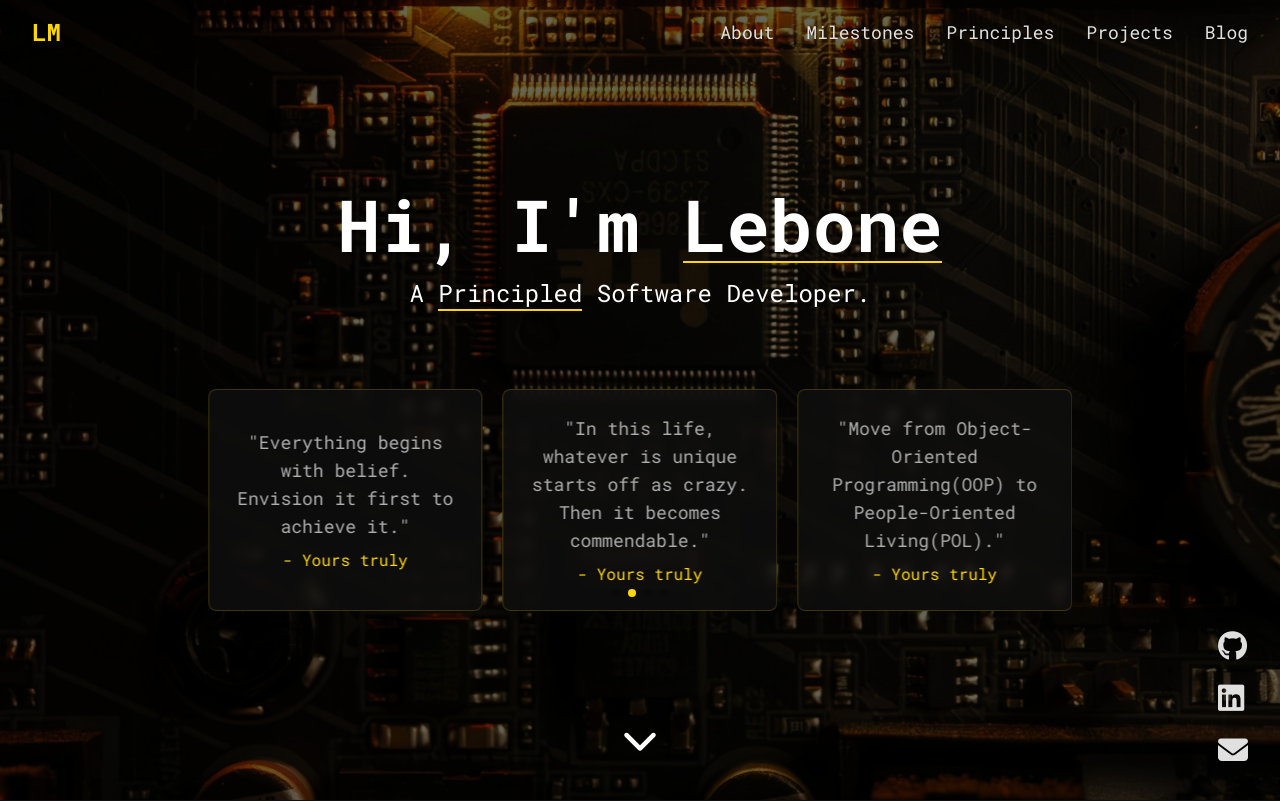
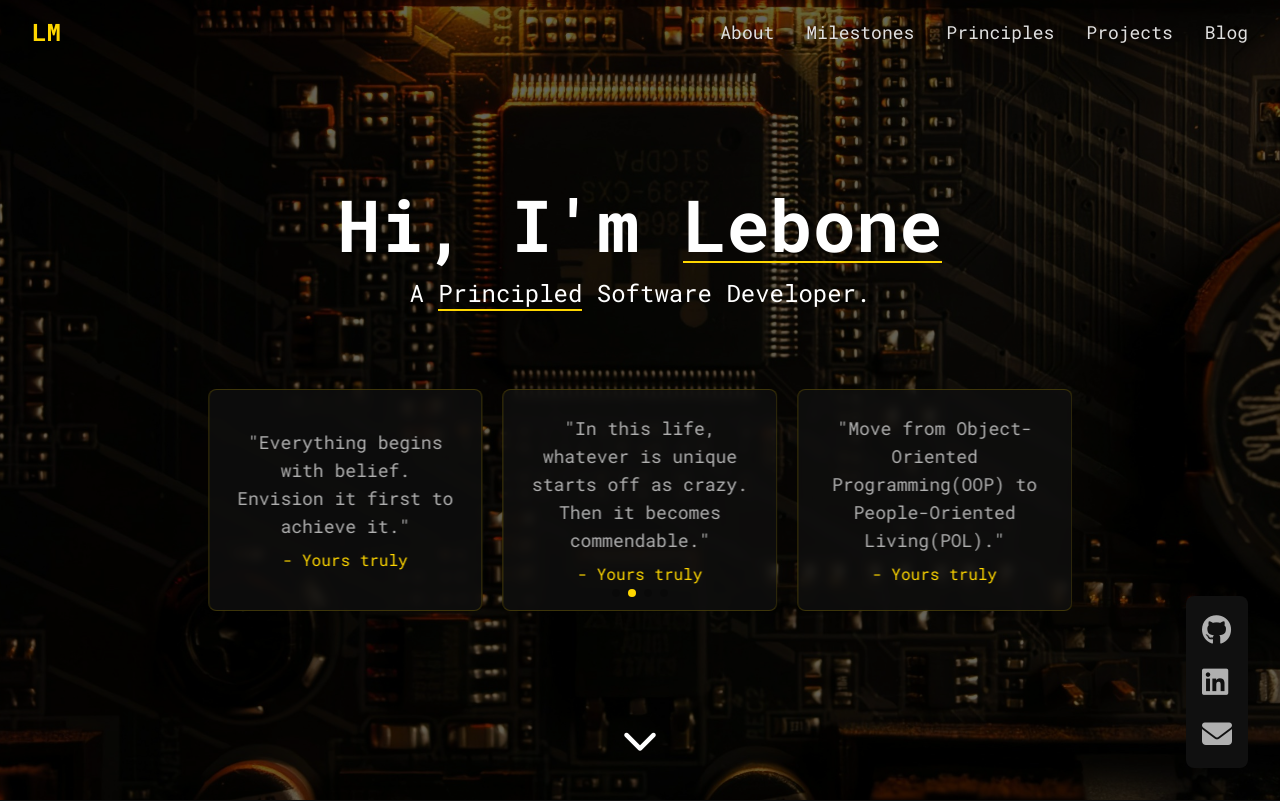
Before and after one commit to lk-montoedi/portfolio, a website built with Vite: page index.html in a window 1280 px wide. Shown: the top 801 px of the page. Built offline with nearby package versions, Linux system fonts and the light colour scheme.

Commit message:
Added UI buttons

```diff
--- a/index.html
+++ b/index.html
@@ -294,7 +294,7 @@
       <section id="resume" class="py-20 px-8 bg-secondary text-center">
         <div class="container mx-auto">
           <h2 class="section-title">Resume</h2>
-          <a href="/src/assets/resume.pdf" download class="btn btn-primary">Download Resume</a>
+          <a href="/src/assets/Lebone-Montoedi-CV.pdf" download class="btn btn-primary">Download Resume</a>
         </div>
       </section>
     </main>
@@ -322,11 +322,11 @@
       </div>
     </div>
 
-    <div id="floating-socials" class="fixed bottom-8 right-8 z-50">
+    <div id="floating-socials" class="fixed bottom-8 right-8 z-50 bg-secondary p-4 rounded-lg">
       <div class="flex flex-col space-y-4">
-        <a href="https://github.com/lk-montoedi" class="social-icon-floating"><i class="fab fa-github"></i></a>
-        <a href="https://www.linkedin.com/in/lebone-montoedi-56b9932a3" class="social-icon-floating"><i class="fab fa-linkedin"></i></a>
-        <a href="mailto:montoedilebone@gmail.com" class="social-icon-floating"><i class="fas fa-envelope"></i></a>
+        <a href="https://github.com/lk-montoedi" class="social-icon"><i class="fab fa-github"></i></a>
+        <a href="https://www.linkedin.com/in/lebone-montoedi-56b9932a3" class="social-icon"><i class="fab fa-linkedin"></i></a>
+        <a href="mailto:montoedilebone@gmail.com" class="social-icon"><i class="fas fa-envelope"></i></a>
       </div>
     </div>
 
--- a/src/index.css
+++ b/src/index.css
@@ -129,18 +129,6 @@
     @apply text-3xl text-textSecondary hover:text-accent transition-colors duration-300;
   }
 
-  .social-icon-floating {
-    @apply text-3xl text-textPrimary hover:text-accent transition-colors duration-300;
-  }
-
-  #floating-socials {
-    @apply fixed bottom-8 right-8 z-50;
-  }
-
-  #floating-socials .flex {
-    @apply flex-col space-y-4;
-  }
-
 
   .timeline {
     @apply relative border-l-2 border-accent/20 ml-6;
```
Also changed, not shown: 1 other file.
